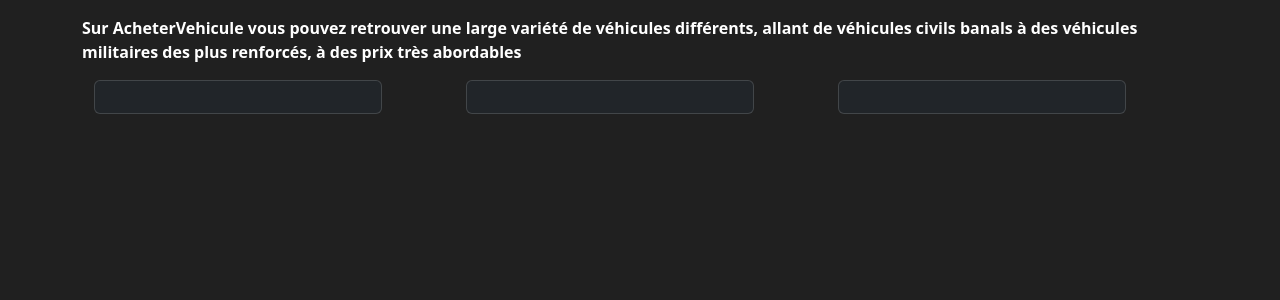
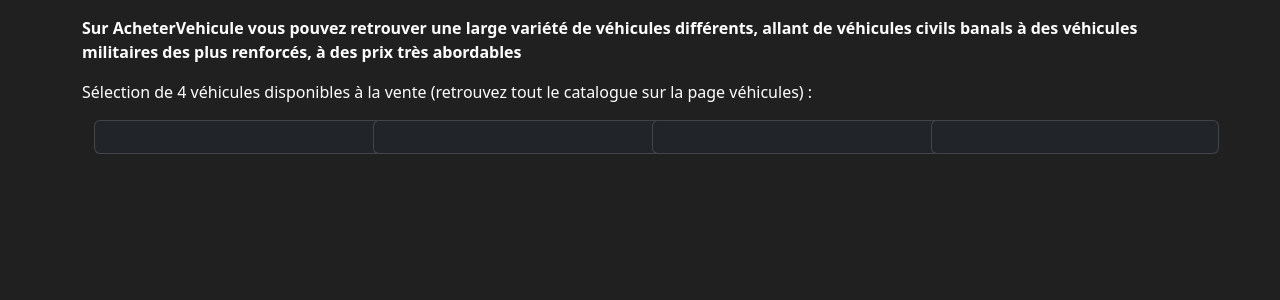
Before and after one commit to Kalusd/IUT-R3.01-PHP-Projet, a PHP site: page / in a window 1280 px wide. Shown: the part 56-356 px from the top of the page. Run offline with PHP 8.4, Linux system fonts and the light colour scheme; data that the repository does not hold is empty; a stand-in replaces the project's code that opens the database connection; some libraries are stand-ins or nearby versions.

Commit message:
Passage de 3 colonnes de véhicules à 4

```diff
--- a/index.php
+++ b/index.php
@@ -62,10 +62,11 @@
         </nav>';
 
         echo '<strong><p style="color: #fff;" class="mt-3">Sur AcheterVehicule vous pouvez retrouver une large variété de véhicules différents, allant de véhicules civils banals à des véhicules militaires des plus renforcés, à des prix très abordables</p></strong>';
+        echo '<p style="color: #fff;">Sélection de 4 véhicules disponibles à la vente (retrouvez tout le catalogue sur la page véhicules) :</p>';
         // Affichage cartes véhicules
         echo "<div class='container text-center mt-3'>";
-        echo '<div class="row row-cols-3">';
-        for ($i = 0; $i < 3; $i++) {
+        echo '<div class="row row-cols-4">';
+        for ($i = 0; $i < 4; $i++) {
             $donnees=mysqli_fetch_assoc($result);
             echo '<div class="col">';
             echo '<a class="card" style="width: 18rem;" data-bs-theme="dark" href="vehicule.php?modele='.$donnees["modele"].'">';
--- a/vehicules.php
+++ b/vehicules.php
@@ -67,7 +67,7 @@
         echo '<strong><p style="color: #fff;" class="mt-3">Liste des véhicules disponibles :</h1></strong>';
         // Affichage cartes véhicules
         echo "<div class='container text-center mt-3'>";
-        echo '<div class="row row-cols-3">';
+        echo '<div class="row row-cols-4">';
         while ($donnees=mysqli_fetch_assoc($result)) {
             echo '<div class="col">';
             echo '<div class="mt-2">';
```
